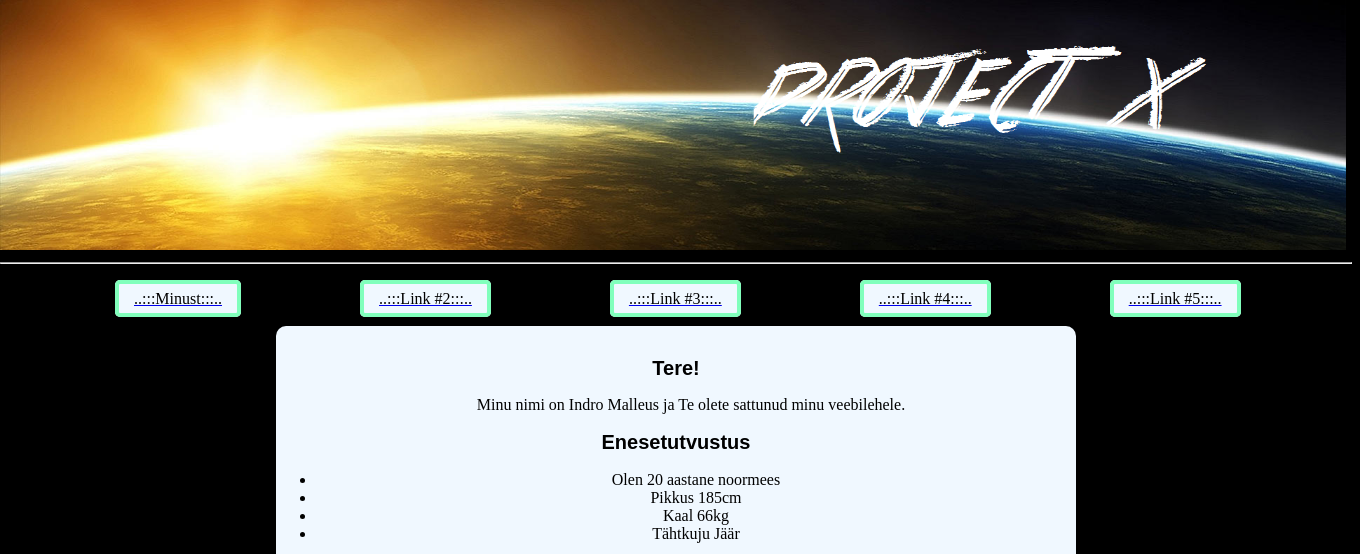
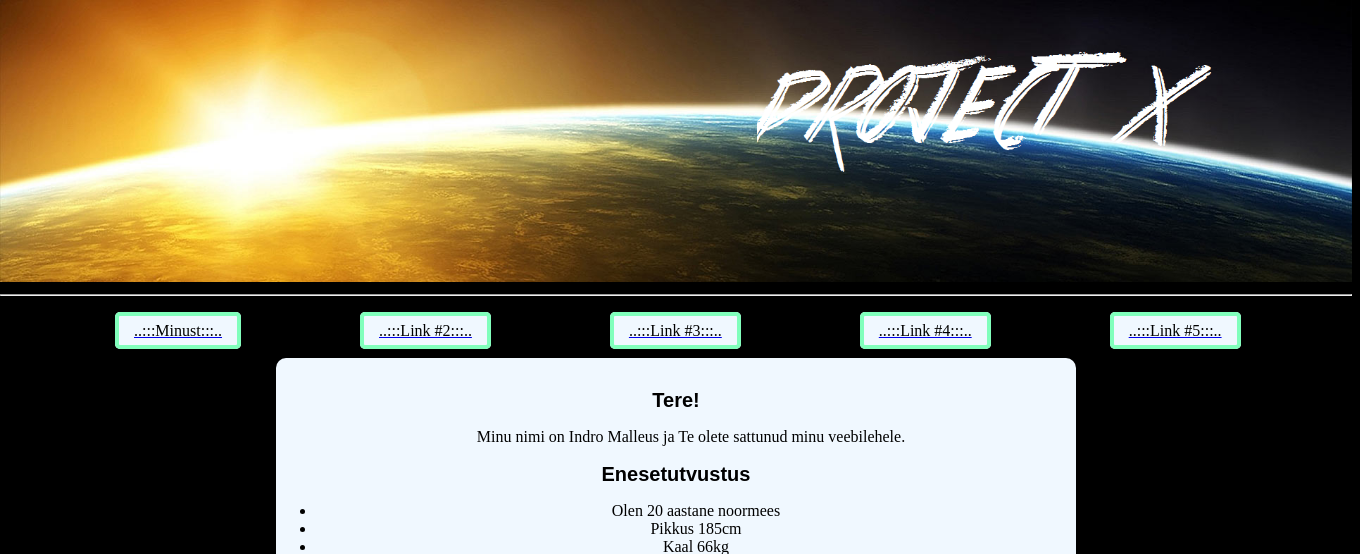
Before and after one commit to theindro/projectx, a PHP site: page / in a window 1360 px wide. Shown: the top 554 px of the page. Run offline with PHP 8.4, Linux system fonts and the light colour scheme.

Commit message:
1420586-102897730 kasuta CSS

```diff
--- a/index.php
+++ b/index.php
@@ -8,7 +8,7 @@
     <title>Project X</title>
 </head>
 <body>
-<img src="assets/img/banner.png" style="width:1346px;height:250px;" >
+<img src="assets/img/banner.png" style="max-width:100%; max-height:100%;" >
 <hr>
 <br>
 
--- a/stylesheet.css
+++ b/stylesheet.css
@@ -1,5 +1,9 @@
 table, th, td {
     border: 1px solid black;
+}
+
+img {
+    margin-left: 0px;
 }
 
 h1 {
```
